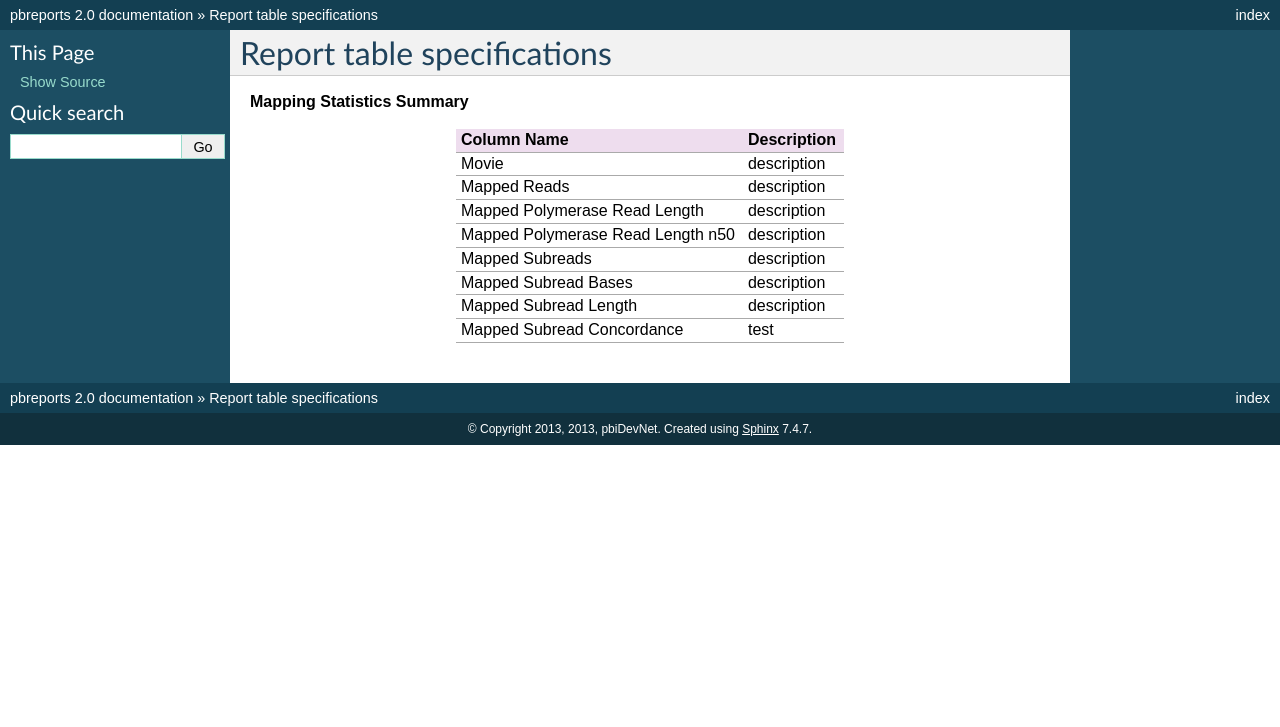
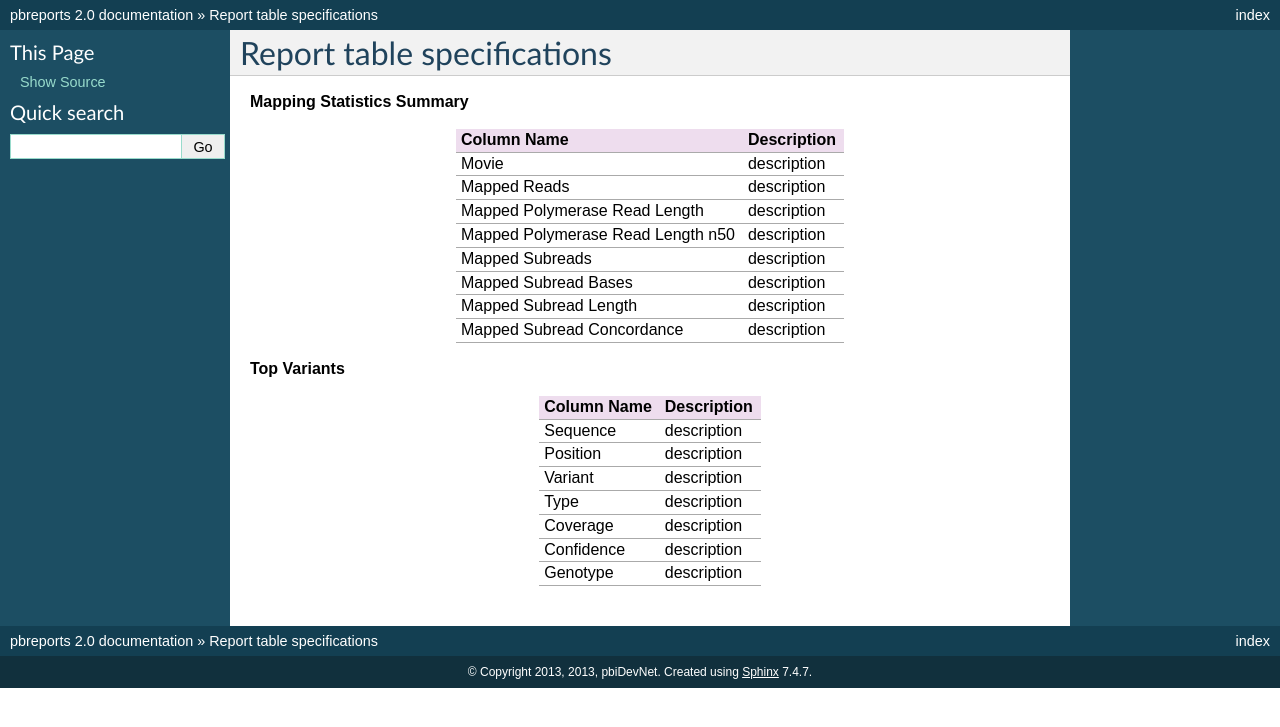
Before and after one commit to Global19-atlassian-net/pbreports, a Sphinx documentation site: the page built from doc/specs/tables.rst, in a window 1280 px wide. Shown: the top 727 px of the page. Built offline with Sphinx 7.4.7, drawn with Linux system fonts in a browser that asks for light colours.

Commit message:
Update tables.rst

```diff
--- a/doc/specs/tables.rst
+++ b/doc/specs/tables.rst
@@ -15,5 +15,19 @@ Mapped Polymerase Read Length n50     description
 Mapped Subreads                       description
 Mapped Subread Bases                  description
 Mapped Subread Length                 description
-Mapped Subread Concordance            test
+Mapped Subread Concordance            description
 ====================================  =====================================================================================================================================
+
+**Top Variants**
+
+====================================  =====================================================================================================================================
+Column Name                           Description
+====================================  =====================================================================================================================================
+Sequence                              description
+Position                              description
+Variant                               description
+Type                                  description
+Coverage                              description
+Confidence                            description
+Genotype                              description
+====================================  =====================================================================================================================================
```
